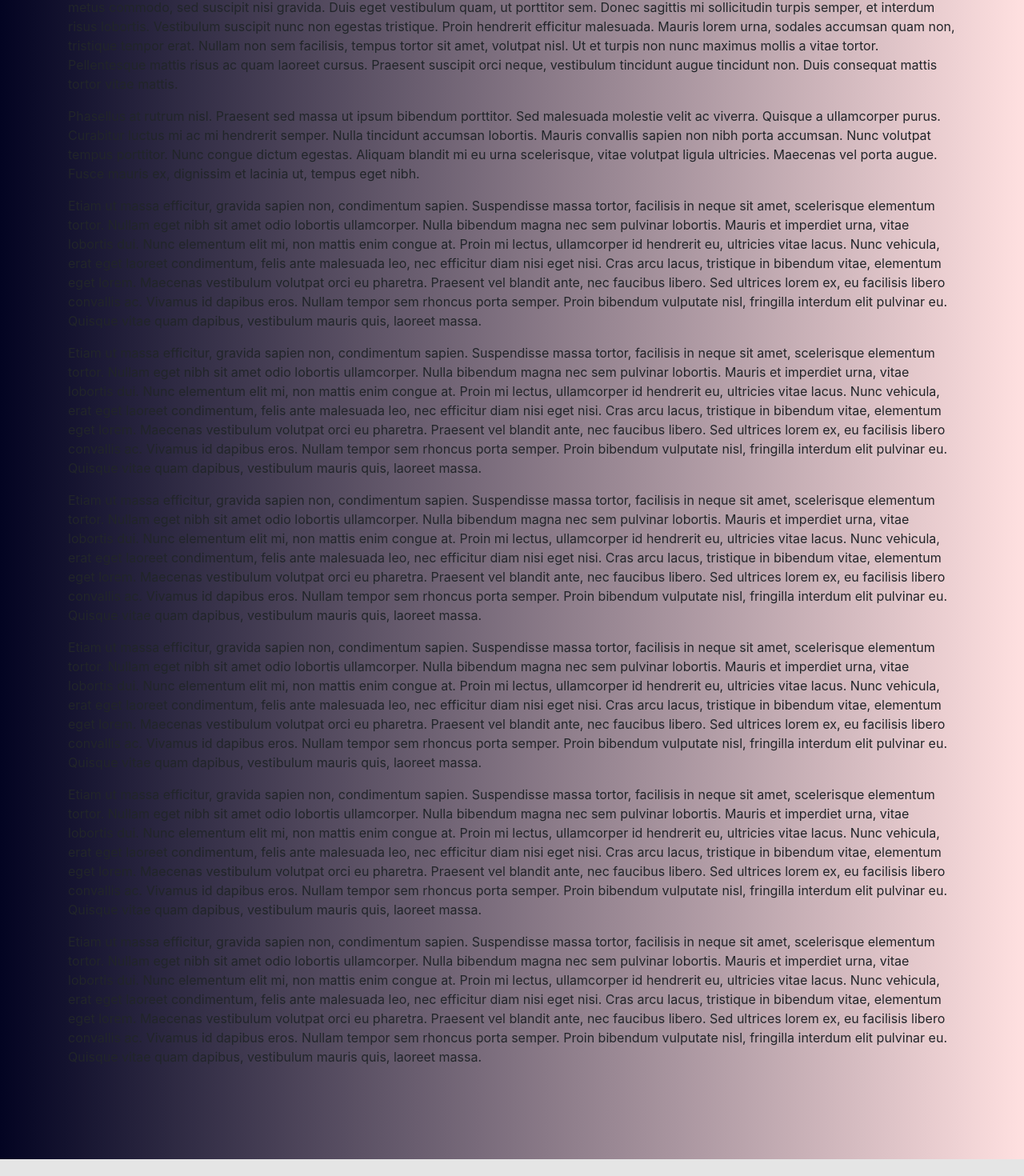
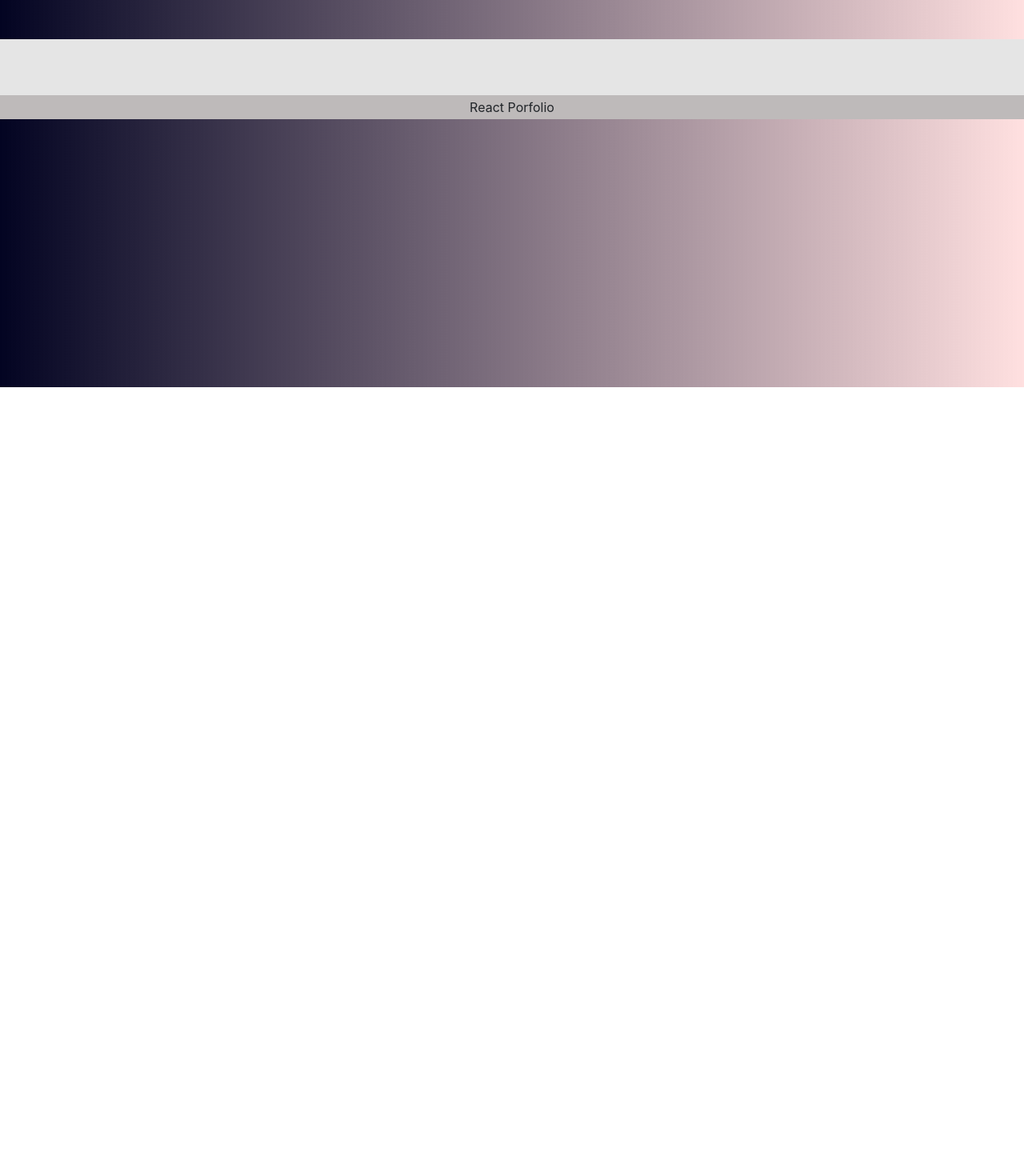
Before and after one commit to dnsghd49/ReactPortfolio, a React (Create React App) app: page / in a window 1280 px wide. Shown: the part 316-1786 px from the top of the page at 80% size. After the commit the page ends 800 px from the top, so only its background shows below. Built offline with nearby package versions, Linux system fonts and the light colour scheme.

Commit message:
changing main page and footer page

```diff
--- a/src/pages/main.js
+++ b/src/pages/main.js
@@ -10,113 +10,6 @@ function Main() {
 
         <h1>Welcome!</h1>
 
-
-        <p>
-          Lorem ipsum dolor sit amet, consectetur adipiscing elit. Nunc aliquet diam tortor, id
-          consequat mauris ullamcorper eu. Orci varius natoque penatibus et magnis dis
-          parturient montes, nascetur ridiculus mus. Pellentesque et dui id justo finibus
-          sollicitudin at et metus. Ut feugiat tellus nec metus commodo, sed suscipit nisi
-          gravida. Duis eget vestibulum quam, ut porttitor sem. Donec sagittis mi sollicitudin
-          turpis semper, et interdum risus lobortis. Vestibulum suscipit nunc non egestas
-          tristique. Proin hendrerit efficitur malesuada. Mauris lorem urna, sodales accumsan
-          quam non, tristique tempor erat. Nullam non sem facilisis, tempus tortor sit amet,
-          volutpat nisl. Ut et turpis non nunc maximus mollis a vitae tortor. Pellentesque
-          mattis risus ac quam laoreet cursus. Praesent suscipit orci neque, vestibulum
-          tincidunt augue tincidunt non. Duis consequat mattis tortor vitae mattis.
-            </p>
-        <p>
-          Phasellus at rutrum nisl. Praesent sed massa ut ipsum bibendum porttitor. Sed
-          malesuada molestie velit ac viverra. Quisque a ullamcorper purus. Curabitur luctus mi
-          ac mi hendrerit semper. Nulla tincidunt accumsan lobortis. Mauris convallis sapien non
-          nibh porta accumsan. Nunc volutpat tempus porttitor. Nunc congue dictum egestas.
-          Aliquam blandit mi eu urna scelerisque, vitae volutpat ligula ultricies. Maecenas vel
-          porta augue. Fusce mauris ex, dignissim et lacinia ut, tempus eget nibh.
-            </p>
-        <p>
-          Etiam ut massa efficitur, gravida sapien non, condimentum sapien. Suspendisse massa
-          tortor, facilisis in neque sit amet, scelerisque elementum tortor. Nullam eget nibh
-          sit amet odio lobortis ullamcorper. Nulla bibendum magna nec sem pulvinar lobortis.
-          Mauris et imperdiet urna, vitae lobortis dui. Nunc elementum elit mi, non mattis enim
-          congue at. Proin mi lectus, ullamcorper id hendrerit eu, ultricies vitae lacus. Nunc
-          vehicula, erat eget laoreet condimentum, felis ante malesuada leo, nec efficitur diam
-          nisi eget nisi. Cras arcu lacus, tristique in bibendum vitae, elementum eget lorem.
-          Maecenas vestibulum volutpat orci eu pharetra. Praesent vel blandit ante, nec faucibus
-          libero. Sed ultrices lorem ex, eu facilisis libero convallis ac. Vivamus id dapibus
-          eros. Nullam tempor sem rhoncus porta semper. Proin bibendum vulputate nisl, fringilla
-          interdum elit pulvinar eu. Quisque vitae quam dapibus, vestibulum mauris quis, laoreet
-          massa.
-            </p>
-        <p>
-          Etiam ut massa efficitur, gravida sapien non, condimentum sapien. Suspendisse massa
-          tortor, facilisis in neque sit amet, scelerisque elementum tortor. Nullam eget nibh
-          sit amet odio lobortis ullamcorper. Nulla bibendum magna nec sem pulvinar lobortis.
-          Mauris et imperdiet urna, vitae lobortis dui. Nunc elementum elit mi, non mattis enim
-          congue at. Proin mi lectus, ullamcorper id hendrerit eu, ultricies vitae lacus. Nunc
-          vehicula, erat eget laoreet condimentum, felis ante malesuada leo, nec efficitur diam
-          nisi eget nisi. Cras arcu lacus, tristique in bibendum vitae, elementum eget lorem.
-          Maecenas vestibulum volutpat orci eu pharetra. Praesent vel blandit ante, nec faucibus
-          libero. Sed ultrices lorem ex, eu facilisis libero convallis ac. Vivamus id dapibus
-          eros. Nullam tempor sem rhoncus porta semper. Proin bibendum vulputate nisl, fringilla
-          interdum elit pulvinar eu. Quisque vitae quam dapibus, vestibulum mauris quis, laoreet
-          massa.
-            </p>
-        <p>
-          Etiam ut massa efficitur, gravida sapien non, condimentum sapien. Suspendisse massa
-          tortor, facilisis in neque sit amet, scelerisque elementum tortor. Nullam eget nibh
-          sit amet odio lobortis ullamcorper. Nulla bibendum magna nec sem pulvinar lobortis.
-          Mauris et imperdiet urna, vitae lobortis dui. Nunc elementum elit mi, non mattis enim
-          congue at. Proin mi lectus, ullamcorper id hendrerit eu, ultricies vitae lacus. Nunc
-          vehicula, erat eget laoreet condimentum, felis ante malesuada leo, nec efficitur diam
-          nisi eget nisi. Cras arcu lacus, tristique in bibendum vitae, elementum eget lorem.
-          Maecenas vestibulum volutpat orci eu pharetra. Praesent vel blandit ante, nec faucibus
-          libero. Sed ultrices lorem ex, eu facilisis libero convallis ac. Vivamus id dapibus
-          eros. Nullam tempor sem rhoncus porta semper. Proin bibendum vulputate nisl, fringilla
-          interdum elit pulvinar eu. Quisque vitae quam dapibus, vestibulum mauris quis, laoreet
-          massa.
-            </p>
-        <p>
-          Etiam ut massa efficitur, gravida sapien non, condimentum sapien. Suspendisse massa
-          tortor, facilisis in neque sit amet, scelerisque elementum tortor. Nullam eget nibh
-          sit amet odio lobortis ullamcorper. Nulla bibendum magna nec sem pulvinar lobortis.
-          Mauris et imperdiet urna, vitae lobortis dui. Nunc elementum elit mi, non mattis enim
-          congue at. Proin mi lectus, ullamcorper id hendrerit eu, ultricies vitae lacus. Nunc
-          vehicula, erat eget laoreet condimentum, felis ante malesuada leo, nec efficitur diam
-          nisi eget nisi. Cras arcu lacus, tristique in bibendum vitae, elementum eget lorem.
-          Maecenas vestibulum volutpat orci eu pharetra. Praesent vel blandit ante, nec faucibus
-          libero. Sed ultrices lorem ex, eu facilisis libero convallis ac. Vivamus id dapibus
-          eros. Nullam tempor sem rhoncus porta semper. Proin bibendum vulputate nisl, fringilla
-          interdum elit pulvinar eu. Quisque vitae quam dapibus, vestibulum mauris quis, laoreet
-          massa.
-            </p>
-        <p>
-          Etiam ut massa efficitur, gravida sapien non, condimentum sapien. Suspendisse massa
-          tortor, facilisis in neque sit amet, scelerisque elementum tortor. Nullam eget nibh
-          sit amet odio lobortis ullamcorper. Nulla bibendum magna nec sem pulvinar lobortis.
-          Mauris et imperdiet urna, vitae lobortis dui. Nunc elementum elit mi, non mattis enim
-          congue at. Proin mi lectus, ullamcorper id hendrerit eu, ultricies vitae lacus. Nunc
-          vehicula, erat eget laoreet condimentum, felis ante malesuada leo, nec efficitur diam
-          nisi eget nisi. Cras arcu lacus, tristique in bibendum vitae, elementum eget lorem.
-          Maecenas vestibulum volutpat orci eu pharetra. Praesent vel blandit ante, nec faucibus
-          libero. Sed ultrices lorem ex, eu facilisis libero convallis ac. Vivamus id dapibus
-          eros. Nullam tempor sem rhoncus porta semper. Proin bibendum vulputate nisl, fringilla
-          interdum elit pulvinar eu. Quisque vitae quam dapibus, vestibulum mauris quis, laoreet
-          massa.
-            </p>
-        <p>
-          Etiam ut massa efficitur, gravida sapien non, condimentum sapien. Suspendisse massa
-          tortor, facilisis in neque sit amet, scelerisque elementum tortor. Nullam eget nibh
-          sit amet odio lobortis ullamcorper. Nulla bibendum magna nec sem pulvinar lobortis.
-          Mauris et imperdiet urna, vitae lobortis dui. Nunc elementum elit mi, non mattis enim
-          congue at. Proin mi lectus, ullamcorper id hendrerit eu, ultricies vitae lacus. Nunc
-          vehicula, erat eget laoreet condimentum, felis ante malesuada leo, nec efficitur diam
-          nisi eget nisi. Cras arcu lacus, tristique in bibendum vitae, elementum eget lorem.
-          Maecenas vestibulum volutpat orci eu pharetra. Praesent vel blandit ante, nec faucibus
-          libero. Sed ultrices lorem ex, eu facilisis libero convallis ac. Vivamus id dapibus
-          eros. Nullam tempor sem rhoncus porta semper. Proin bibendum vulputate nisl, fringilla
-          interdum elit pulvinar eu. Quisque vitae quam dapibus, vestibulum mauris quis, laoreet
-          massa.
-            </p>
-
       </Container>
     </div>
   );
```
